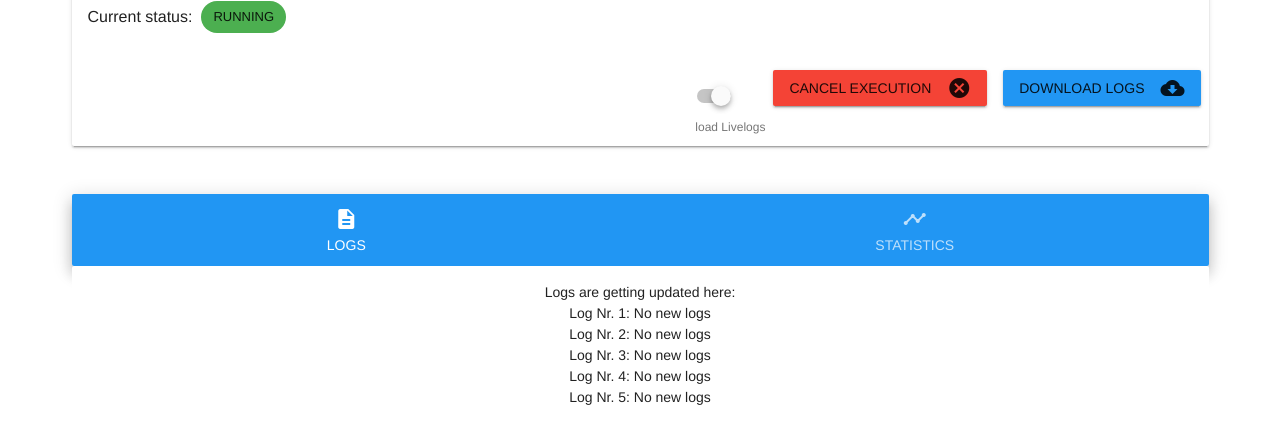
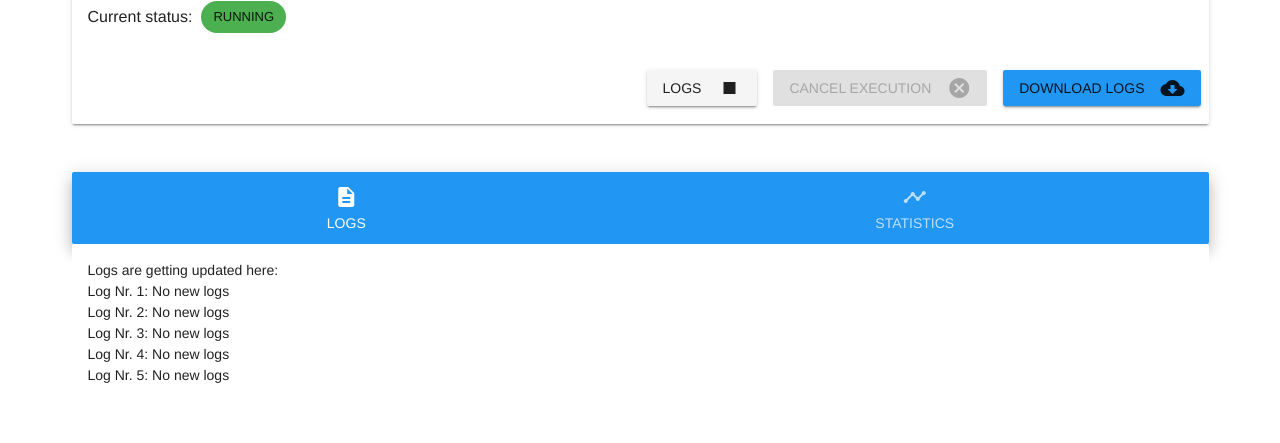
Before and after one commit to cormensratio/hafenkran-client, a Vue app: page /execution/1 in a window 1280 px wide. Shown: the part 323-766 px from the top of the page. Built offline with nearby package versions, Linux system fonts and the light colour scheme; no server answers.

Commit message:
EPDS02-126 logs aligned

```diff
--- a/src/components/views/ExecutionDetailsPage.vue
+++ b/src/components/views/ExecutionDetailsPage.vue
@@ -19,8 +19,10 @@
             </div>
           </v-card-text>
           <div class="buttons">
-            <v-switch class="logs justify-end" v-model="showingLogs"
-                      messages="load Livelogs"></v-switch>
+            <v-btn class="logs" @click="showingLogs=!showingLogs">Logs
+              <v-icon v-if="showingLogs" right dark>stop</v-icon>
+              <v-icon v-else right dark>play</v-icon>
+            </v-btn>
             <v-btn class="red" :disabled="cancelButtonDisabled"
                    @click="terminateExecution(execution.id)">
               Cancel execution
@@ -50,7 +52,7 @@
             <div v-if="activetab === 1" class="tab-content">
               <v-card flat>
                 <v-card-text class="logs">
-                  <div v-for="log in logs" :key="log.title">{{ log.title }}</div>
+                  <div class="text-left" v-for="log in logs" :key="log.title">{{ log.title }}</div>
                   <v-progress-circular
                     indeterminate
                     color="blue"
@@ -104,9 +106,7 @@ export default {
       const status = this.execution.status;
       let disabled = true;
       if (!isNil(status)) {
-        if (!isEqual(status, 'RUNNING')) {
-          disabled = false;
-        } else if (!isEqual(status, 'WAITING')) {
+        if (!isEqual(status, 'RUNNING' || 'WAITING')) {
           disabled = false;
         }
       }
```
